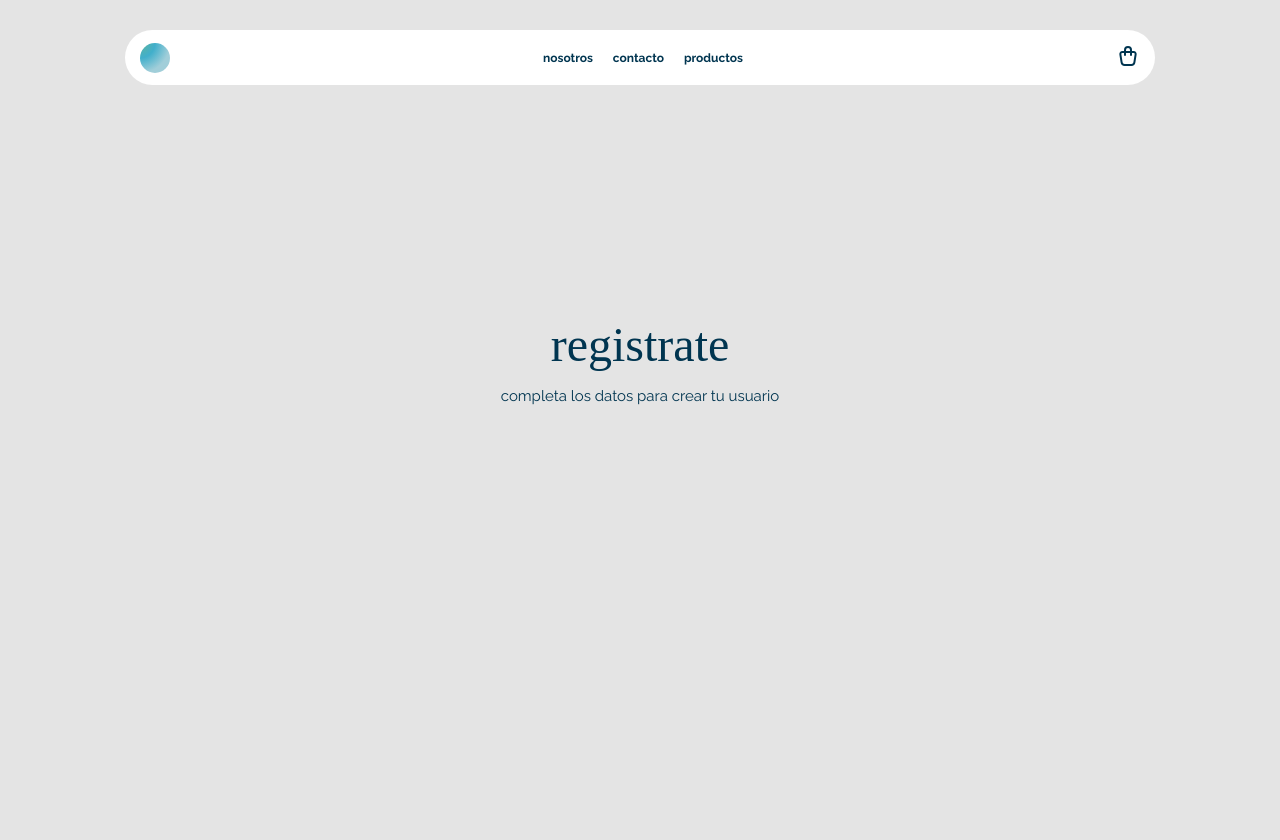
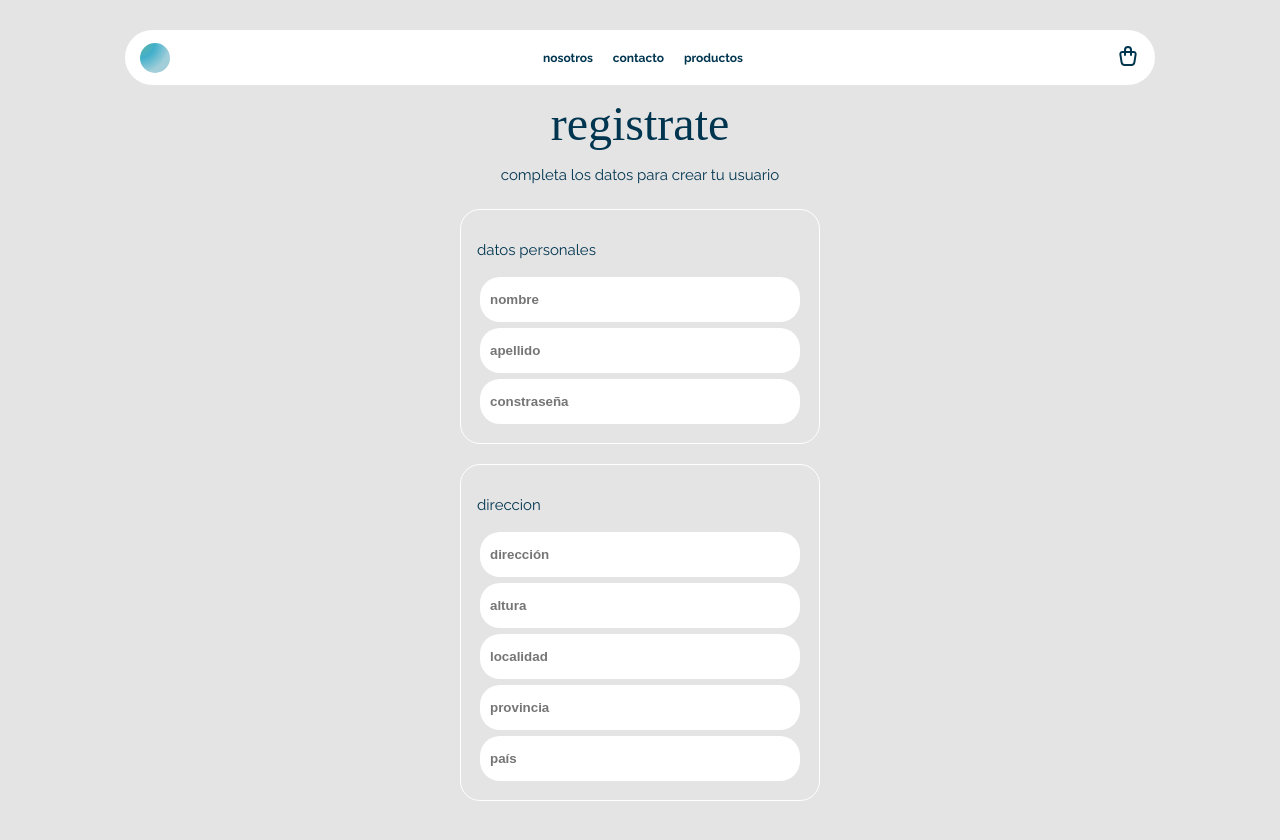
Before and after one commit to JONAAVILA/tienda-online, an Astro site: page /create-user in a window 1280 px wide. Before the commit the page ends 800 px from the top, so only its background shows below. Built offline with nearby package versions, Linux system fonts and the light colour scheme; Astro itself is replaced by a stand-in of ours; a web font is replaced by a local one.

Commit message:
create component form "createUser"

```diff
--- a/src/App.jsx
+++ b/src/App.jsx
@@ -1,5 +1,5 @@
 import ValidateEmail from "./components/react/forms/ValidateEmail";
-import CreateUser from "./components/react/forms/CreateUser";
+import CreateUser from "./components/react/forms/userCreate/UserCreate";
 import { Provider } from "react-redux";
 import store from "./redux/store";
 
--- /dev/null
+++ b/src/components/react/forms/userCreate/UserCreate.jsx
@@ -0,0 +1,108 @@
+import { useFormik } from "formik"
+import { useSelector } from "react-redux"
+import './userCreate.css';
+
+const UserCreate = ()=>{
+    const email = useSelector(state => state.user.email)
+
+    const formik = useFormik({
+        initialValues:{
+            name:'',
+            lastname:'',
+            email:email,
+            password:'',
+            address:'',
+            number:'',
+            location:'',
+            state:'',
+            country:''
+        },
+        onSubmit:()=>{
+
+        }
+    })
+
+    return(
+        <form
+            onSubmit={formik.handleSubmit}
+            id="user_form"
+        >
+            <div
+                id="box_create_form"
+            >
+                <p>datos personales</p>
+                <input
+                    id="name"
+                    type="text"
+                    name="name"
+                    value={formik.values.name}
+                    onChange={formik.handleChange}
+                    placeholder="nombre"
+                />
+                <input
+                    id="lastname"
+                    type="text"
+                    name="lastname"
+                    value={formik.values.lastname}
+                    onChange={formik.handleChange}
+                    placeholder="apellido"
+                />
+                <input
+                    id="password"
+                    type="text"
+                    name="password"
+                    value={formik.values.password}
+                    onChange={formik.handleChange}
+                    placeholder="constraseña"
+                />
+            </div>
+            <div
+                id="box_create_form"
+            >
+                <p>direccion</p>
+                <input
+                    id="address"
+                    type="text"
+                    name="address"
+                    value={formik.values.address}
+                    onChange={formik.handleChange}
+                    placeholder="dirección"
+                />
+                <input
+                    id="number"
+                    type="number"
+                    name="number"
+                    value={formik.values.number}
+                    onChange={formik.handleChange}
+                    placeholder="altura"
+                />
+                <input
+                    id="location"
+                    type="text"
+                    name="location"
+                    value={formik.values.location}
+                    onChange={formik.handleChange}
+                    placeholder="localidad"
+                />
+                <input
+                    id="state"
+                    type="text"
+                    name="state"
+                    value={formik.values.state}
+                    onChange={formik.handleChange}
+                    placeholder="provincia"
+                />
+                <input
+                    id="country"
+                    type="text"
+                    name="country"
+                    value={formik.values.country}
+                    onChange={formik.handleChange}
+                    placeholder="país"
+                />
+            </div>
+        </form>
+    )
+}
+
+export default UserCreate
--- /dev/null
+++ b/src/components/react/forms/userCreate/userCreate.css
@@ -0,0 +1,12 @@
+#user_form{
+    display: flex;
+    flex-direction: column;
+}
+#box_create_form{
+    padding: 1rem;
+    border: solid 1px #FFFFFF;
+    border-radius: 20px;
+    display: flex;
+    flex-direction: column;
+    margin-block: 10px;
+}
--- a/src/layouts/Layout.astro
+++ b/src/layouts/Layout.astro
@@ -66,6 +66,7 @@ const { title } = Astro.props;
 		padding: 10px;
 		border: none;
 		outline: none;
+		margin: 3px;
 	}
 	button{
 		border: none;
--- a/src/pages/create-user.astro
+++ b/src/pages/create-user.astro
@@ -1,6 +1,7 @@
 ---
 import Navbar from "../components/astro/Navbar.astro";
 import Layout from "../layouts/Layout.astro";
+import App from '../App'
 ---
 
 <Layout title="registrarse" >
@@ -8,6 +9,7 @@ import Layout from "../layouts/Layout.astro";
         <Navbar/>
         <h2>registrate</h2>
         <p>completa los datos para crear tu usuario</p>
+        <App page={'create'} />
     </section>
 </Layout>
 
@@ -15,9 +17,11 @@ import Layout from "../layouts/Layout.astro";
     section{
         display: flex;
         flex-direction: column;
-        justify-content: center;
+        justify-content: flex-start;
         align-items: center;
-        height: 90vh;
+        margin-top: 6rem;
+        margin-bottom: 4rem;
         width: 100%;
+        overflow: hidden;
     }
 </style>
```
Also changed, not shown: src/components/react/forms/createUser.jsx (deleted, +0 -27 lines).
